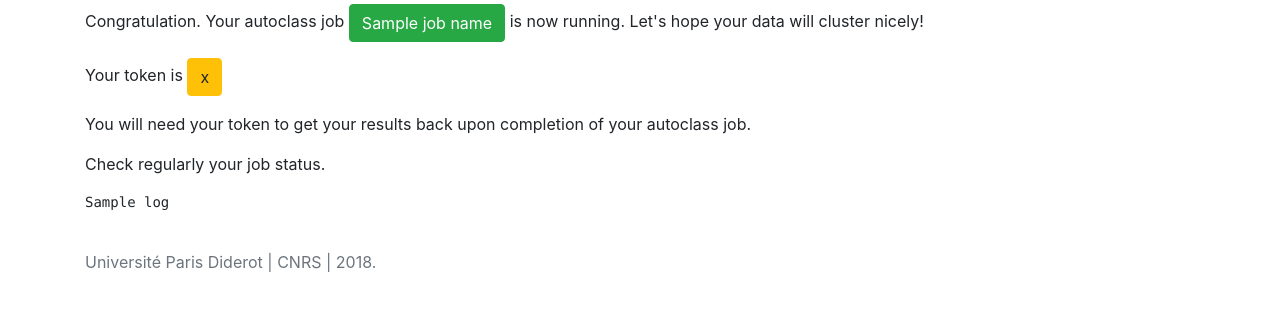
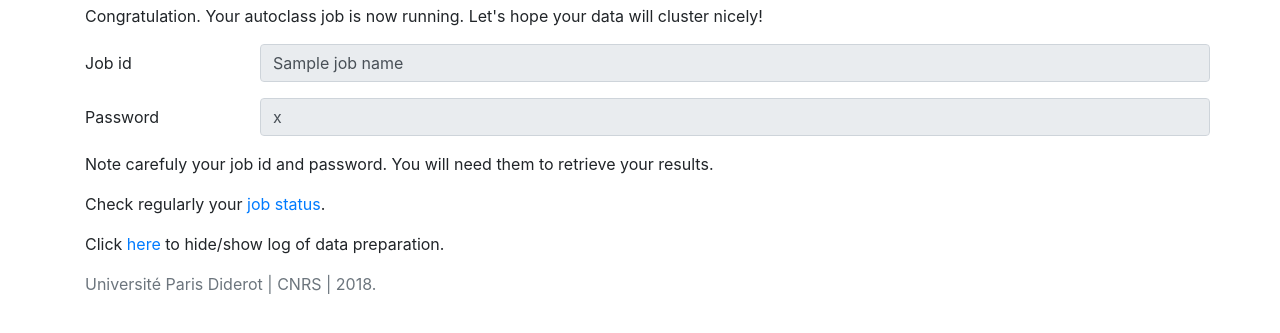
Before and after one commit to pierrepo/autoclassweb, a Flask app: template autoclassweb/templates/startjob.html in a window 1280 px wide. Shown: the part 56-389 px from the top of the page. Run offline with Flask 2, Linux system fonts and the light colour scheme; the template is opened without the code that fills it: most values are stand-ins (such as "Sample title", 1, 10 or a date in 2020); some libraries are stand-ins or nearby versions.

Commit message:
Add job status control

```diff
--- a/autoclassweb/static/custom.js
+++ b/autoclassweb/static/custom.js
@@ -1,3 +1,5 @@
 $(document).ready(function() {
-    jQuery(".flash").delay(3200).fadeOut(500);
+
+    $(".flash").delay(3200).fadeOut(500);
+
 });
--- a/autoclassweb/static/style.css
+++ b/autoclassweb/static/style.css
@@ -22,3 +22,7 @@ body > .container {
 .flash > .error {
     color:red;
 }
+
+#inputlog {
+    display: none;
+}
--- a/autoclassweb/templates/layout.html
+++ b/autoclassweb/templates/layout.html
@@ -59,7 +59,6 @@
       </div>
     </footer>
 
-
 </body>
 
 <script src="https://code.jquery.com/jquery-3.3.1.min.js"
--- a/autoclassweb/templates/startjob.html
+++ b/autoclassweb/templates/startjob.html
@@ -4,18 +4,29 @@
 <article>
     {% if status == "running" %}
     <p>
-    Congratulation. Your autoclass job <button type="button" class="btn btn-success">{{ job_name }}</button> is now running. Let's hope your data will cluster nicely!
+    Congratulation. Your autoclass job is now running. Let's hope your data will cluster nicely!
 	</p>
-	<p>Your token is <button type="button" class="btn btn-warning">{{ password }}</button></p>
-	<p>You will need  your token to get your results back upon completion of your autoclass job.</p>
-	<p>Check regularly your job status.</p>
+    <div class="form-group row">
+        <label for="jobid" class="col-sm-2 col-form-label">Job id</label>
+        <input type="text" readonly class="form-control col-sm-10" id="jobid" value="{{ job_name }}">
+    </div>
+    <div class="form-group row">
+        <label for="jobpasswd" class="col-sm-2 col-form-label">Password</label>
+        <input type="text" readonly class="form-control col-sm-10" id="jobpasswd" value="{{ password }}">
+    </div>
+	<p>Note carefuly your job id and password. You will need them to retrieve your results.</p>
+	<p>Check regularly your <a href="/status">job status</a>.</p>
     {% else %}
     <div class='error'>
     Something went wrong in autoclass job initialization. Check your input files and parameters.
     </div>
     {% endif %}
-    <pre>
+
+    <p>Click <a href="#" onclick="$('#inputlog').toggle();">here</a> to hide/show log of data preparation.</p>
+
+    <pre id="inputlog">
 {{ log }}
     </pre>
+</article>
 
 {% endblock %}
```
